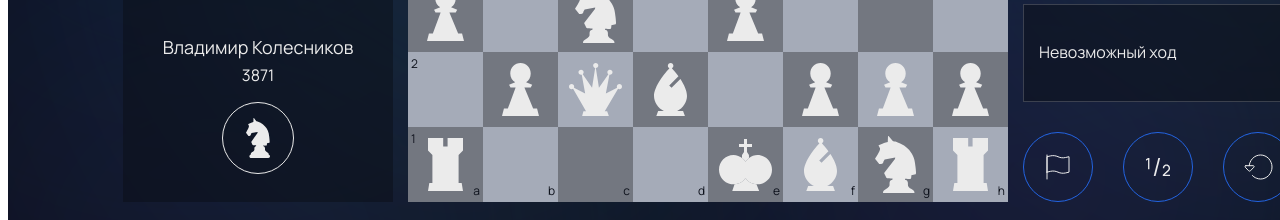
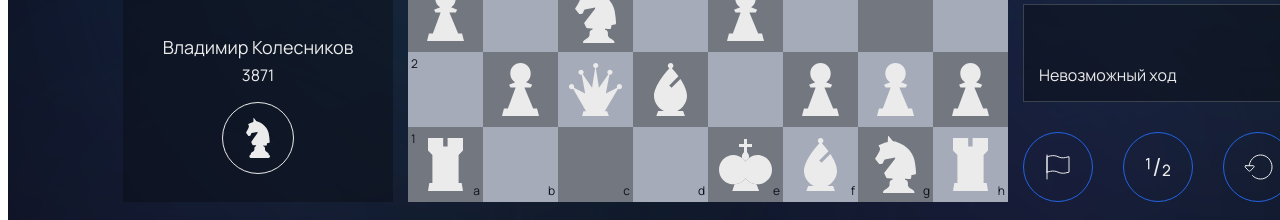
Before and after one commit to irus994/Check-and-Mate, a plain HTML site: page play.html in a window 1280 px wide. Shown: the part 580-800 px from the top of the page. Drawn offline with Linux system fonts and the light colour scheme.

Commit message:
доработка блока chat

```diff
--- a/main.css
+++ b/main.css
@@ -52,6 +52,7 @@
 
 .page-header__nav-link:hover {
     color: rgba(235, 235, 235, 0.6);
+    transition: .1s linear;
 }
 
 .page-header__nav-link:active {
@@ -141,6 +142,7 @@
 .form__input:hover,
 .form__input:active {
     border: rgba(235, 235, 235, 0.6) 1px solid;
+    transition: .1s linear;
 }
 
 .form__label {
@@ -162,6 +164,7 @@
 
 .button:hover {
     background-color: rgba(35, 100, 226, 0.6);
+    transition: .1s linear;
 }
 
 .main-img {
@@ -280,6 +283,7 @@
 
 .footer__link:hover {
     color: rgba(235, 235, 235, 0.6);
+    transition: .1s linear;
 }
 
 .footer__link:active {
--- a/play.css
+++ b/play.css
@@ -232,21 +232,25 @@
     margin-right: 4px;
 }
 
-.impossible-move {
+.chat {
     height: 98px;
     width: 270px;
     border: rgba(235, 235, 235, 0.2) 1px solid;
     background-color: rgba(11, 15, 23, 0.5);
     box-sizing: border-box;
-    padding: 20px 15px;
+    padding: 15px 15px;
     margin-bottom: 15px;
     overflow: scroll;
+    display: flex;
+    flex-direction: column;
+    justify-content: end;
+
 }
 
-.impossible-move__text {
+.chat__text {
     font-size: 16px;
     font-weight: 400;
-    vertical-align: bottom;
+    margin: 0;
 }
 
 .game-data {
@@ -267,9 +271,10 @@
 
 .game-data__button:hover {
     border: 1px solid rgba(35, 100, 226, 0.6);
+    transition: .1s linear;
 }
 .game-data__button:active {
-    border: 1px solid #0b64e2;;
+    border: 1px solid #0b64e2;
 }
 
 .game-data__button:first-child {
--- a/play.html
+++ b/play.html
@@ -207,8 +207,8 @@
                 </tr>
             </table>
             </div>
-            <div class="impossible-move">
-                <p class="impossible-move__text">Невозможный ход</p>
+            <div class="chat">
+                <p class="chat__text">Невозможный ход</p>
             </div>
             <div class="game-data">
                 <button class="game-data__button game-data__button--flag"></button>
@@ -221,7 +221,6 @@
         <span class="footer__text">Chess&Mate © 2021 Все права защищены</span>
         <span class="footer__text"><a class="footer__link" href="#">Политика конфиденциальности</a></span>
     </footer>
-
 </div>
 </body>
 </html>
```
